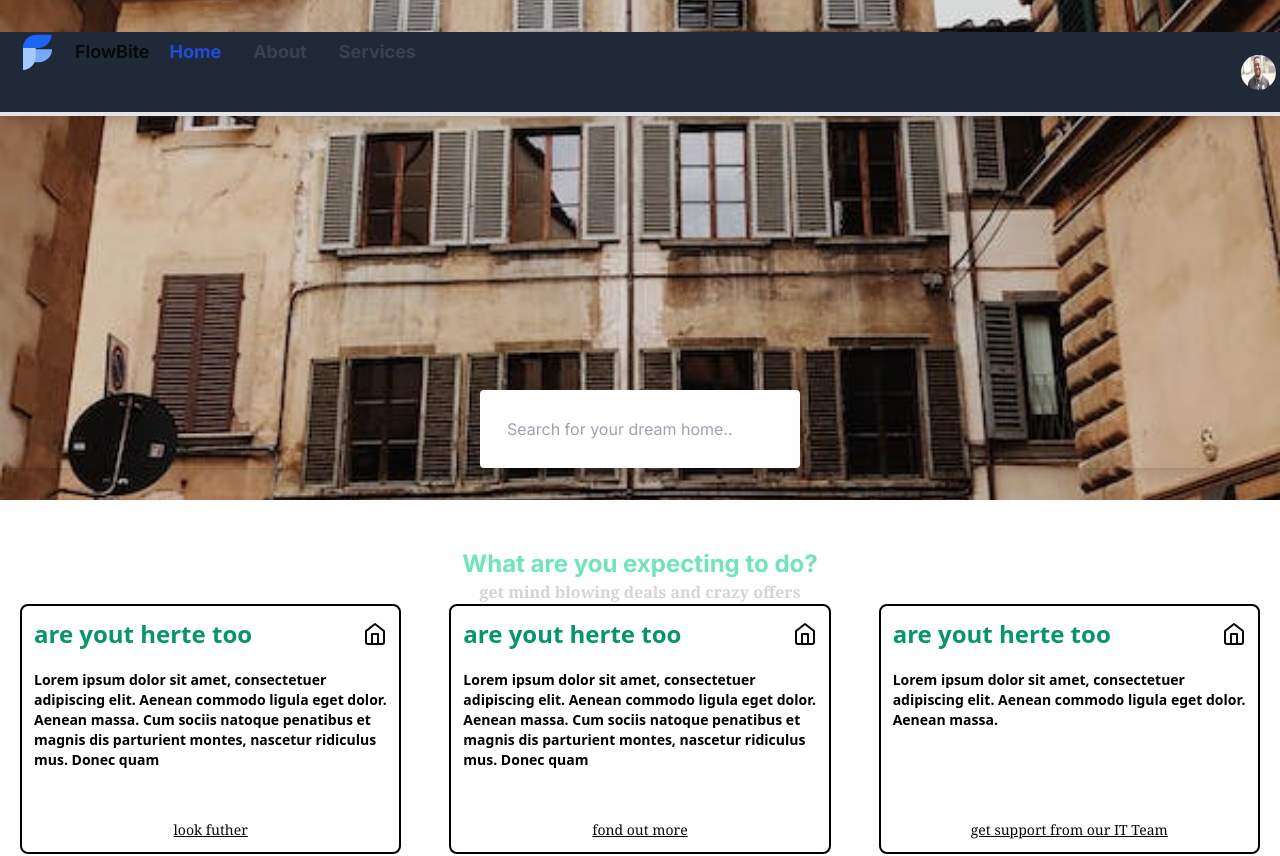
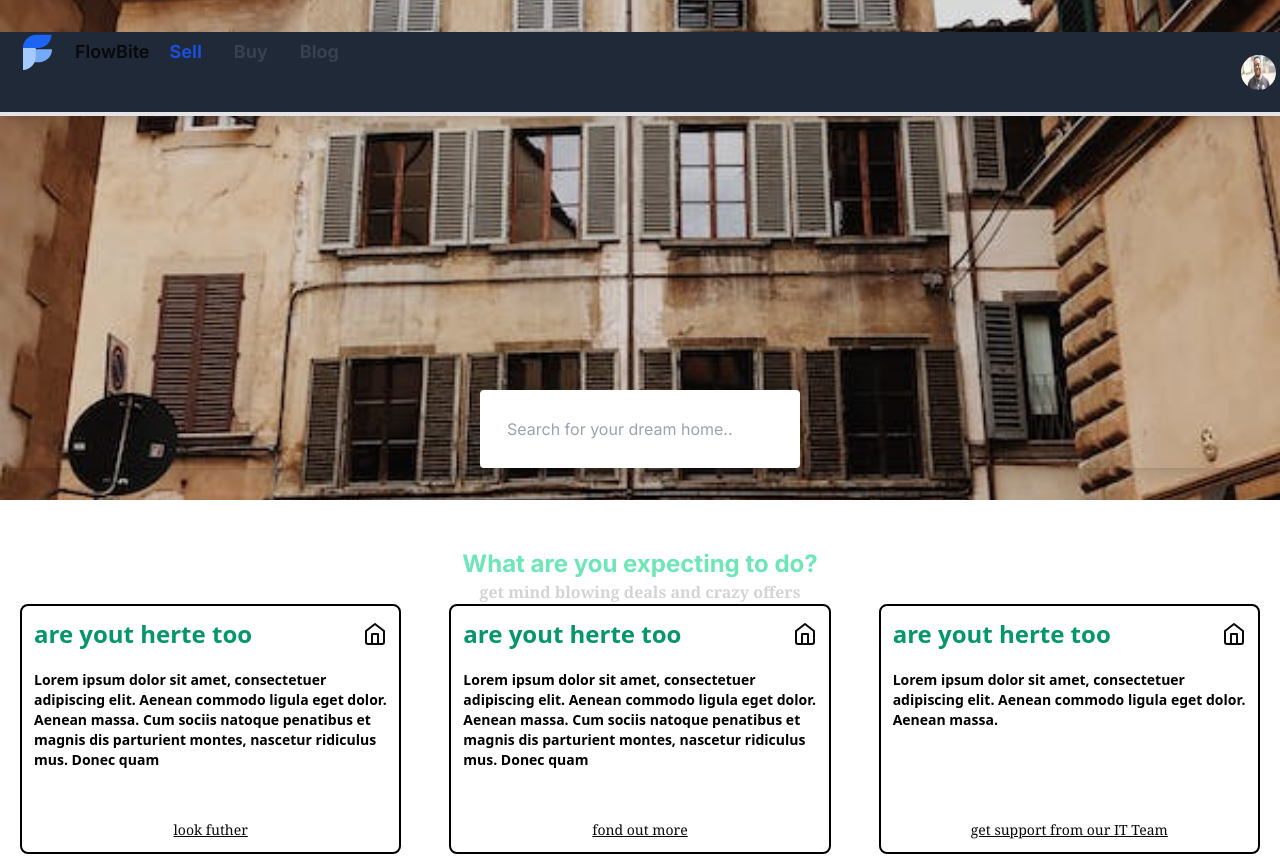
Before and after one commit to Royweru/blocks-real-estate-next-14, a Next.js app: page / in a window 1280 px wide. Shown: the top 856 px of the page. Built offline with nearby package versions, Linux system fonts and the light colour scheme.

Commit message:
modified:   components/Navbar/mini-navbar.tsx

```diff
--- a/components/Navbar/mini-navbar.tsx
+++ b/components/Navbar/mini-navbar.tsx
@@ -92,7 +92,7 @@ const MiniNavbar = () => {
                   className="bg-blue-700 md:bg-transparent text-white block pl-3 pr-4 py-2 md:text-blue-700 md:p-0 rounded  text-lg font-bold"
                   aria-current="page"
                 >
-                  Home
+                 Sell
                 </a>
               </li>
               <li>
@@ -100,7 +100,7 @@ const MiniNavbar = () => {
                   href="#"
                   className="text-gray-700 hover:bg-gray-50 border-b text-lg border-gray-100 md:hover:bg-transparent md:border-0 block pl-3 pr-4 py-2 md:hover:text-blue-700 md:p-0 text-md font-bold"
                 >
-                  About
+                  Buy
                 </a>
               </li>
               <li>
@@ -108,7 +108,7 @@ const MiniNavbar = () => {
                   href="#"
                   className="text-gray-700 hover:bg-gray-50 text-lg border-b border-gray-100 md:hover:bg-transparent md:border-0 block pl-3 pr-4 py-2 md:hover:text-blue-700 md:p-0 text-md font-bold"
                 >
-                  Services
+                   Blog
                 </a>
               </li>
             </ul>
```
